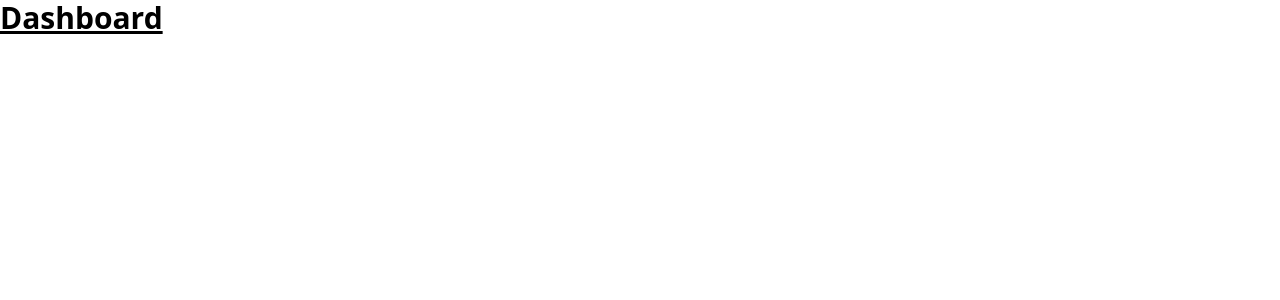
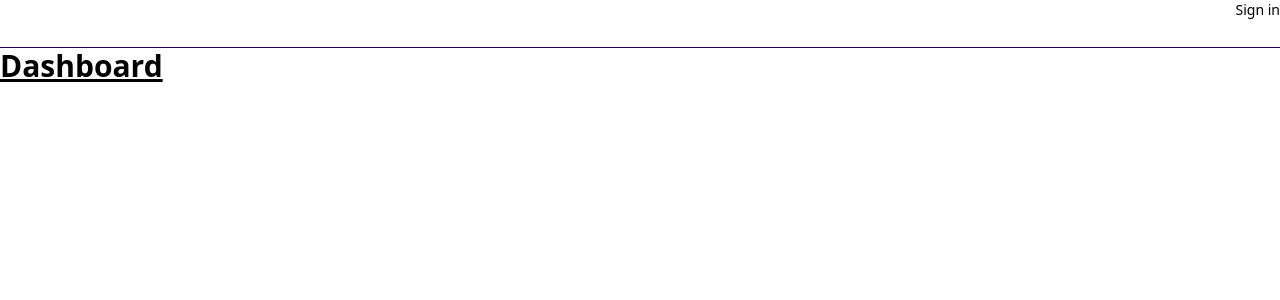
Before and after one commit to aaronlmjohnson/issue-tracker, a React (Create React App) app in the folder client/: page / in a window 1280 px wide. Shown: the top 300 px of the page. Built offline with nearby package versions, Linux system fonts and the light colour scheme.

Commit message:
user can sign in, stay signed in, and logout to end session

```diff
--- a/client/src/components/LoginForm.tsx
+++ b/client/src/components/LoginForm.tsx
@@ -1,6 +1,7 @@
 import FormInput from "./FormInput";
 import { useLogin } from "../hooks/useLogin";
 import { useState } from "react";
+import FormError from "./FormError";
 
 const LoginForm = ()=>{
 
@@ -15,7 +16,6 @@ const LoginForm = ()=>{
 
     return (
         <form action="" method="POST" className="sign-up-form text-base font-normal" onSubmit={handleSubmit}>
-            <h1>{error ? error : ""}</h1>
             <FormInput
                 forValue={"username"}
                 classValue={"username-input"}
@@ -42,6 +42,9 @@ const LoginForm = ()=>{
                 content={""}
                 styling = {"border px-5 py-1"}
             />
+            {error && <FormError error= {error}/>}
+
+
         </form>
     );
 }
--- a/client/src/context/AuthContext.tsx
+++ b/client/src/context/AuthContext.tsx
@@ -1,4 +1,4 @@
-import { createContext, useReducer } from 'react';
+import { createContext, useEffect, useReducer } from 'react';
 
 export const AuthContext = createContext(null);
 
@@ -11,8 +11,8 @@ type State = {
 }
 
 type AuthAction =
-    | {type: "LOGIN", payload: {user: string, action: AuthAction}}
-    | {type: "LOGOUT", payload: {user: string, action: AuthAction}}
+    | {type: "LOGIN", payload: {user: any, action: AuthAction}}
+    | {type: "LOGOUT", payload: {user: any, action: AuthAction}}
 
 
 export const authReducer = (state:any, action:AuthAction)=>{
@@ -29,7 +29,13 @@ export const authReducer = (state:any, action:AuthAction)=>{
 export const AuthContextProvider = ({children}:AuthContextProviderProps)=>{
     const [state, dispatch] = useReducer(authReducer, {user: null});
 
-    console.log('AuthContext state:', state);
+    useEffect(()=>{
+        const storedUserData = localStorage.getItem('user');
+        const user = storedUserData ? JSON.parse(storedUserData || '') : null
+        if(user) dispatch({type:"LOGIN", payload: user});
+
+    }, []);
+
 
     return (
         <AuthContext.Provider value={{...state, dispatch}}>
--- a/client/src/hooks/useLogin.tsx
+++ b/client/src/hooks/useLogin.tsx
@@ -30,10 +30,9 @@ export const useLogin = ()=>{
             setIsLoading(false);
             setError("")
             localStorage.setItem('user', JSON.stringify(json));
-            console.log(`Welcome to Issue Tracker ${username}.`);
+            console.log(`Logged in as ${username}.`);
             dispatch({type: 'LOGIN', payload: json});
             navigate(json.redirectUrl);
-
         }
     }
     return {
--- a/client/src/hooks/useLogout.tsx
+++ b/client/src/hooks/useLogout.tsx
@@ -2,23 +2,17 @@ import { useState } from 'react';
 import { useAuthContext } from './useAuthContext';
 
 export const useLogout = ()=>{
-    const [error, setError] = useState("");
-    const [isLoading, setIsLoading] = useState(false);
+
     const { dispatch } = useAuthContext();
 
     const logout = ()=>{
-        setIsLoading(true);
-        setError("");
-
+        localStorage.removeItem('user');
         console.log(`${localStorage.getItem('user')} has logged out.`);
-        localStorage.removeItem('user');
         dispatch({type:"LOGOUT"});
 
     }
 
     return {
         logout,
-        isLoading,
-        error
     }
 }
--- a/client/src/pages/Dashboard.tsx
+++ b/client/src/pages/Dashboard.tsx
@@ -1,7 +1,19 @@
+import { useAuthContext } from "../hooks/useAuthContext";
+import { useLogout } from "../hooks/useLogout";
+
 const Dashboard = ()=>{
+    const {user} = useAuthContext();
+    const {logout} = useLogout();
     return (
-        <div className="dashboard text-3xl font-bold underline">
-            <h1 >Dashboard</h1>
+        <div className="dashboard ">
+            <nav className="nav-bar h-12 border border-primary border-r-0 border-l-0 border-t-0 flex justify-end">
+                <div className="auth-status text-sm flex gap-x-2">
+                    {user && <p>Logged in As: {user.user.username}</p>}
+                    {user && <button onClick={logout}>Log out</button>}
+                    {!user && <p><a href="/login">Sign in</a></p>}
+                </div>
+            </nav>
+            <h1 className="text-3xl font-bold underline">Dashboard</h1>
         </div>
     );
 }
--- a/client/src/pages/SignUp.tsx
+++ b/client/src/pages/SignUp.tsx
@@ -32,11 +32,10 @@ const displayLogin = ()=>{
 }
 
 const SignUp = (props: any)=>{
-    console.log(props.page);
     return (
         <div className="sign-up-form-container h-screen w-screen ">
             <div className="signup-form-container w-1/4 h-screen bg-primary px-12 py-48">
-                {props.page === "signup" && displaySignup()} ||
+                {props.page === "signup" && displaySignup()}
                 {props.page === "login" && displayLogin()}
             </div>
         </div>
--- a/client/tailwind.config.js
+++ b/client/tailwind.config.js
@@ -7,7 +7,7 @@ module.exports = {
     extend: {
       colors: {
         'primary': '#27005d',
-      'secondary': '#ffed4a',
+        'secondary': '#ffed4a',
       }
     },
     fontFamily: {
```
Also changed, not shown: 1 other file (tests, documents, lock files or other folders).
